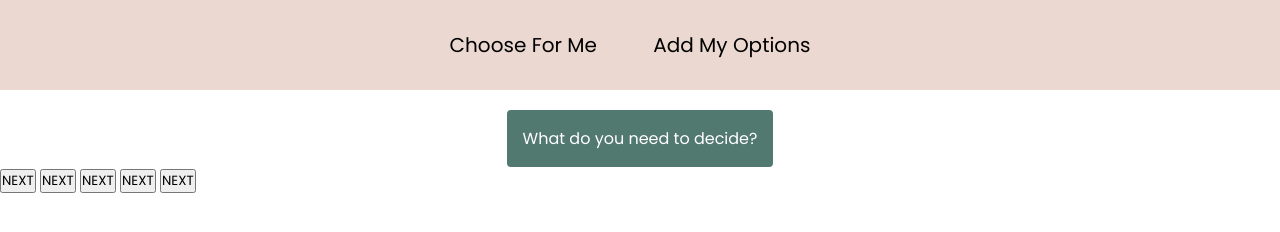
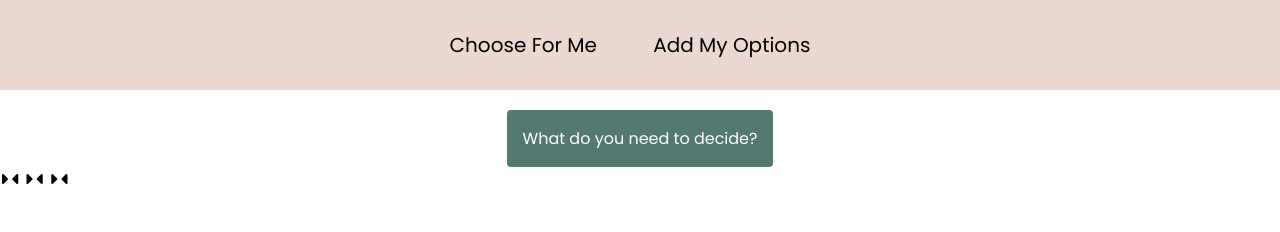
Before and after one commit to seclark425/Team_Gass_HooHacks, a plain HTML site: page index.html in a window 1280 px wide. Drawn offline with Linux system fonts and the light colour scheme.

Commit message:
new index and html

```diff
--- a/index.html
+++ b/index.html
@@ -46,30 +46,29 @@
 </div>
 
 <div class="outfitdiv" id="otftdiv">
-    <form>
+    <!-- <form>
         <label for="accessories">Accessories:</label><br>
         <input type="checkbox" id="accessories" name="accessories"><br>
         <label for="jacket">Jacket:</label><br>
         <input type="checkbox" id="jacket" name="jacket">
-    </form>
+    </form> -->
       <button type="choosebtn">Generate outfit!</button>
       <div id="tops"></div>
       <div id="pants"></div>
-      <div id="jackets"></div>
-      <div id="accessories"></div>
       <div id="shoes"></div>
       <div id="snoopy"></div>
 
 
         </div>
-        <input type="button" value="NEXT" id="nextTop" onclick="nextTop()">
-        <input type="button" value="NEXT" id="nextPant" onclick="nextPant()">
-        <input type="button" value="NEXT" id="nextJacket" onclick="nextJacket()">
-        <input type="button" value="NEXT" id="nextAccessory" onclick="nextAccessory()">
-        <input type="button" value="NEXT" id="nextShoe" onclick="nextShoe()">
+        <i class="fa-solid fa-caret-right" id="topArrowNext" onclick="nextTop()"></i>
+        <i class="fa-solid fa-caret-left" id="topArrowBefore" onclick="previousTop()"></i>
+        <i class="fa-solid fa-caret-right" id="pantArrowNext" onclick="nextPant()"></i>
+        <i class="fa-solid fa-caret-left" id="pantArrowBefore" onclick="previousPant()"></i>
+        <i class="fa-solid fa-caret-right" id="shoeArrowNext" onclick="nextShoe()"></i>
+        <i class="fa-solid fa-caret-left" id="shoeArrowBefore" onclick="previousShoe()"></i>
       </div>
 
-      <script src="js/code.js"></script>
+      <script src="js/outfit.js"></script>
 
 </div>
 
```
Also changed, not shown: add.html (+0 -4 lines), outfit.js (added).
